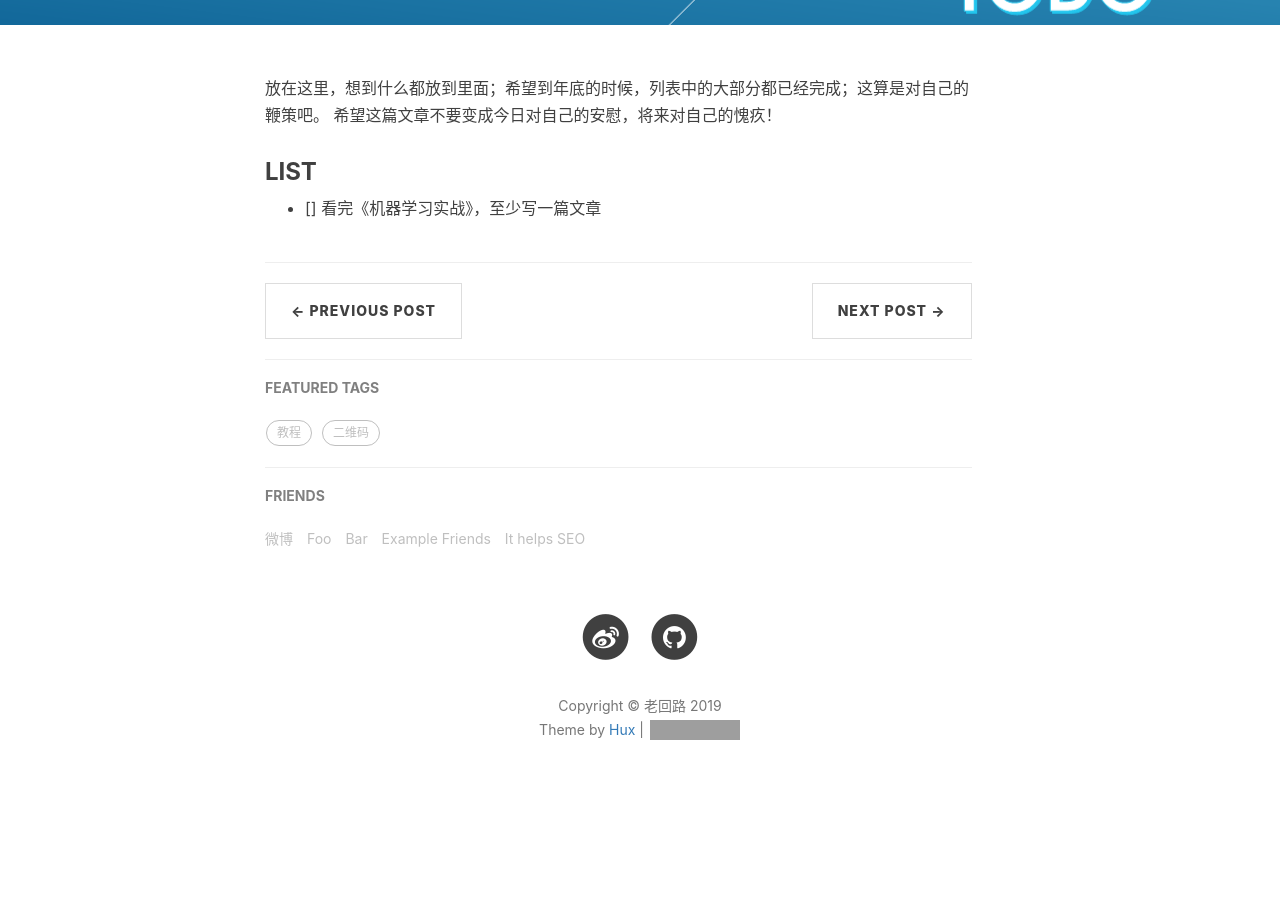
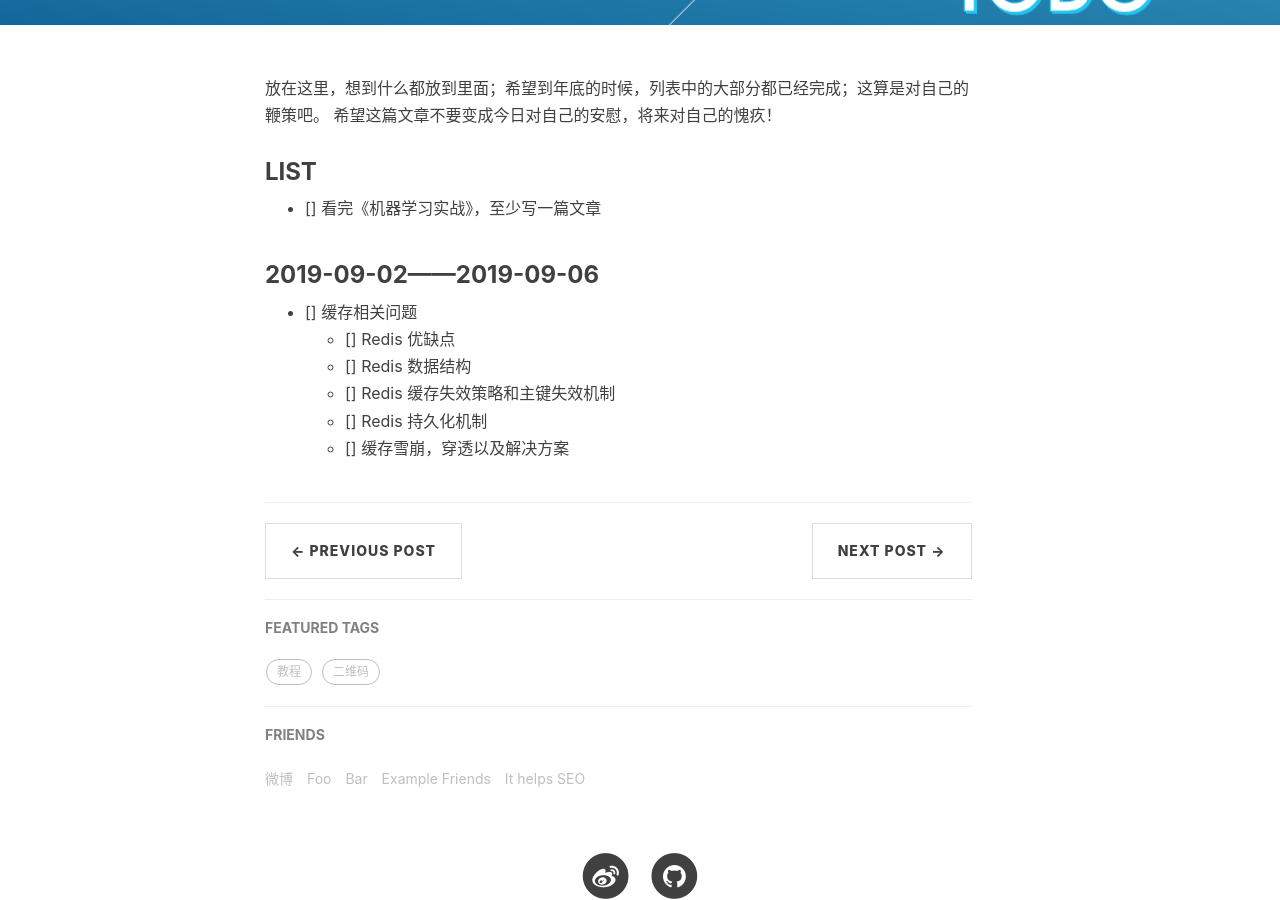
Before and after one commit to lovears/lovears.github.io, a Jekyll site: the page built from _posts/2019-06-30-todo-list.markdown, in a window 1280 px wide and 900 px high, scrolled down 498 px. Built offline with Jekyll 4.4.1, drawn with Linux system fonts in a browser that asks for light colours; nearby versions of some CDN libraries; comment, search, counter and statistics services are not loaded; before the commit the page ends 1332 px from its top, so only the background shows below that; grey boxes are pictures that could not be loaded.

Commit message:
Update 2019-06-30-todo-list.markdown

```diff
--- a/_posts/2019-06-30-todo-list.markdown
+++ b/_posts/2019-06-30-todo-list.markdown
@@ -15,3 +15,11 @@ tags:
 
 ### LIST
 - [] 看完《机器学习实战》，至少写一篇文章
+
+### 2019-09-02——2019-09-06
+- [] 缓存相关问题
+    - [] Redis 优缺点
+    - [] Redis 数据结构
+    - [] Redis 缓存失效策略和主键失效机制
+    - [] Redis 持久化机制
+    - [] 缓存雪崩，穿透以及解决方案
```
